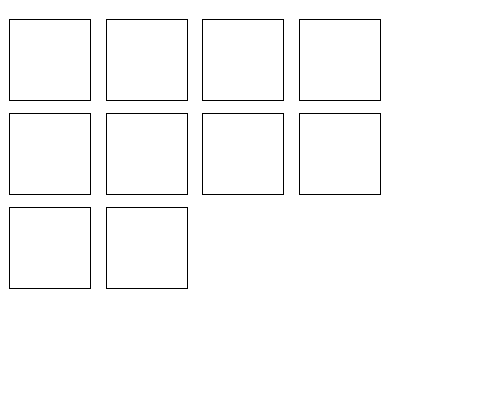
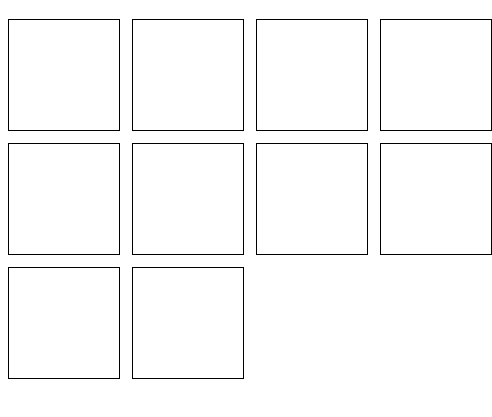
Before and after one commit to Diego-Palacio/Memotest, a plain HTML site: page index.html in a window 390 px wide. Shown: the part 61-478 px from the top of the page, 492 px wide, since content can reach past the window. Drawn offline with Linux system fonts and the light colour scheme.

Commit message:
refactoring medidas imagen responsiva

```diff
--- a/style.css
+++ b/style.css
@@ -42,8 +42,8 @@ div{
 @media (max-width: 512px) {
 
   div{
-    width: 80px;
-    height: 80px;
+    width: 110px;
+    height: 110px;
   }
 
   .contenedor{
```
